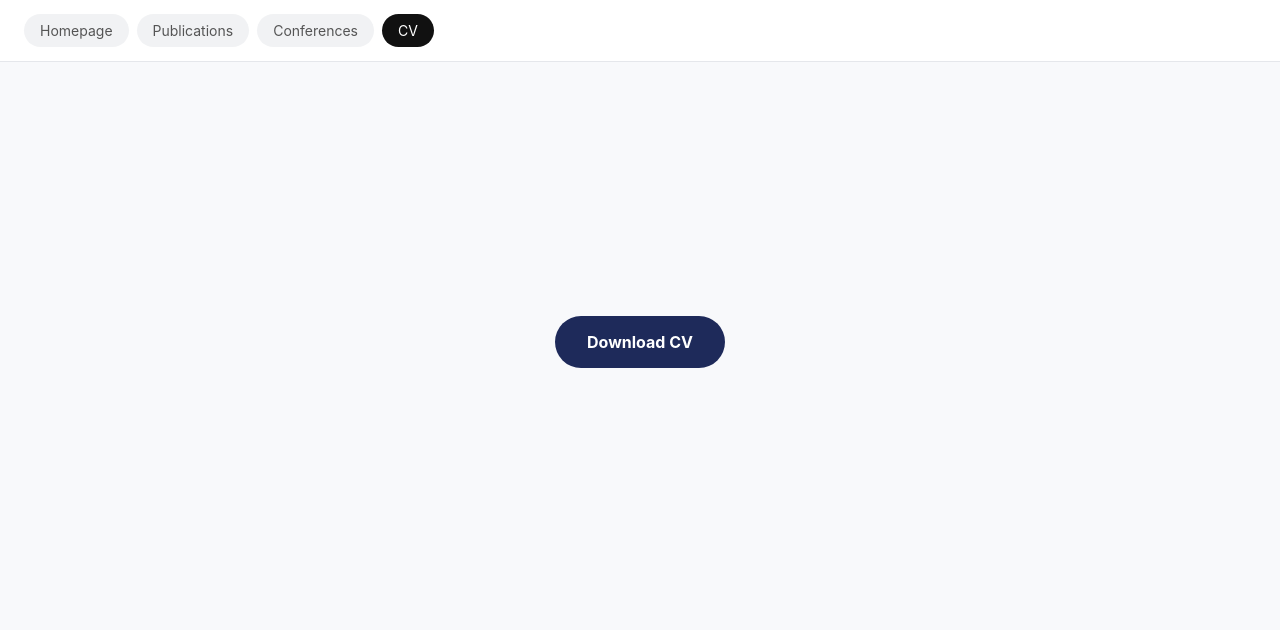
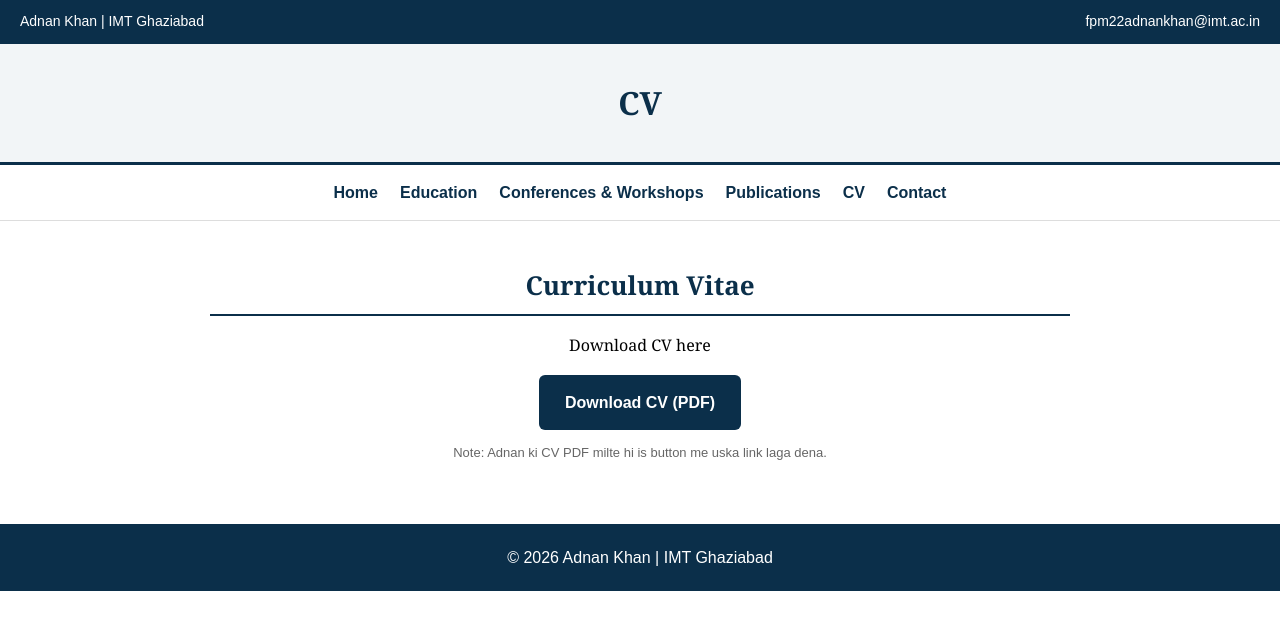
Before and after one commit to adnan-dev1998/adnan-dev1998.github.io, a plain HTML site: page cv.html in a window 1280 px wide. Drawn offline with Linux system fonts and the light colour scheme.

Commit message:
Revamp CV layout and styling
Updated the CV layout and style, added new sections.

```diff
--- a/cv.html
+++ b/cv.html
@@ -1,28 +1,6 @@
 <!DOCTYPE html>
-<html lang="en">
-<head>
-<meta charset="UTF-8">
-<meta name="viewport" content="width=device-width, initial-scale=1.0">
-<title>CV - Adnan Khan</title>
-<style>
-body{margin:0;background:#f8f9fb;font-family:Inter,sans-serif}
-.nav{display:flex;gap:8px;padding:14px 24px;background:#fff;border-bottom:1px solid #e5e7eb}
-.nav a{padding:8px 16px;border-radius:999px;text-decoration:none;color:#555;background:#f1f2f4;font-size:14px}
-.nav a.active{background:#111;color:#fff}
-.wrap{display:flex;justify-content:center;align-items:center;height:70vh}
-.btn{display:inline-flex;background:#1e2a5a;color:#fff;padding:16px 32px;border-radius:999px;text-decoration:none;font-weight:700;font-size:16px}
-.btn:hover{background:#16204a}
-</style>
-</head>
-<body>
-<div class="nav">
-<a href="index.html">Homepage</a>
-<a href="publications.html">Publications</a>
-<a href="conferences.html">Conferences</a>
-<a href="cv.html" class="active">CV</a>
-</div>
-<div class="wrap">
-<a href="Adnan Khan CV (1).pdf" download class="btn">Download CV</a>
-</div>
-</body>
-</html>
+<html lang="en"><head><meta charset="UTF-8"><meta name="viewport" content="width=device-width, initial-scale=1.0"><title>Adnan Khan | CV</title><style>*{margin:0;padding:0;box-sizing:border-box}body{font-family:Georgia,serif;line-height:1.7} a{color:#0b4a7a;text-decoration:none}.topbar{background:#0b2f4a;color:#fff;padding:10px 20px;display:flex;justify-content:space-between;flex-wrap:wrap;font-family:Arial,sans-serif;font-size:14px}.topbar a{color:#fff}.hero{background:#f2f5f7;padding:32px 20px;text-align:center;border-bottom:3px solid #0b2f4a}.hero h1{font-size:32px;color:#0b2f4a}.nav{position:sticky;top:0;background:#fff;border-bottom:1px solid #ddd;display:flex;justify-content:center;gap:22px;padding:14px 10px;font-family:Arial,sans-serif;font-weight:bold;flex-wrap:wrap}.nav a{color:#0b2f4a}.wrap{max-width:900px;margin:0 auto;padding:32px 20px 60px;text-align:center}h3{font-size:26px;color:#0b2f4a;border-bottom:2px solid #0b2f4a;padding-bottom:6px;margin:10px 0 16px}.btn{display:inline-block;background:#0b2f4a;color:#fff!important;padding:14px 26px;border-radius:6px;font-family:Arial,sans-serif;font-weight:bold;margin-top:16px}footer{background:#0b2f4a;color:#fff;text-align:center;padding:20px;font-family:Arial,sans-serif}</style></head><body>
+<div class="topbar"><span>Adnan Khan | IMT Ghaziabad</span><span><a href="mailto:fpm22adnankhan@imt.ac.in">fpm22adnankhan@imt.ac.in</a></span></div>
+<div class="hero"><h1>CV</h1></div>
+<div class="nav"><a href="index.html">Home</a><a href="education.html">Education</a><a href="conferences.html">Conferences &amp; Workshops</a><a href="publications.html">Publications</a><a href="cv.html">CV</a><a href="contact.html">Contact</a></div>
+<div class="wrap"><h3>Curriculum Vitae</h3><p>Download CV here</p><a class="btn" href="#" onclick="alert('Please upload CV PDF and update link');return false;">Download CV (PDF)</a><p style="font-size:13px;color:#666;margin-top:12px;font-family:Arial,sans-serif">Note: Adnan ki CV PDF milte hi is button me uska link laga dena.</p></div><footer>© 2026 Adnan Khan | IMT Ghaziabad</footer></body></html>
```
